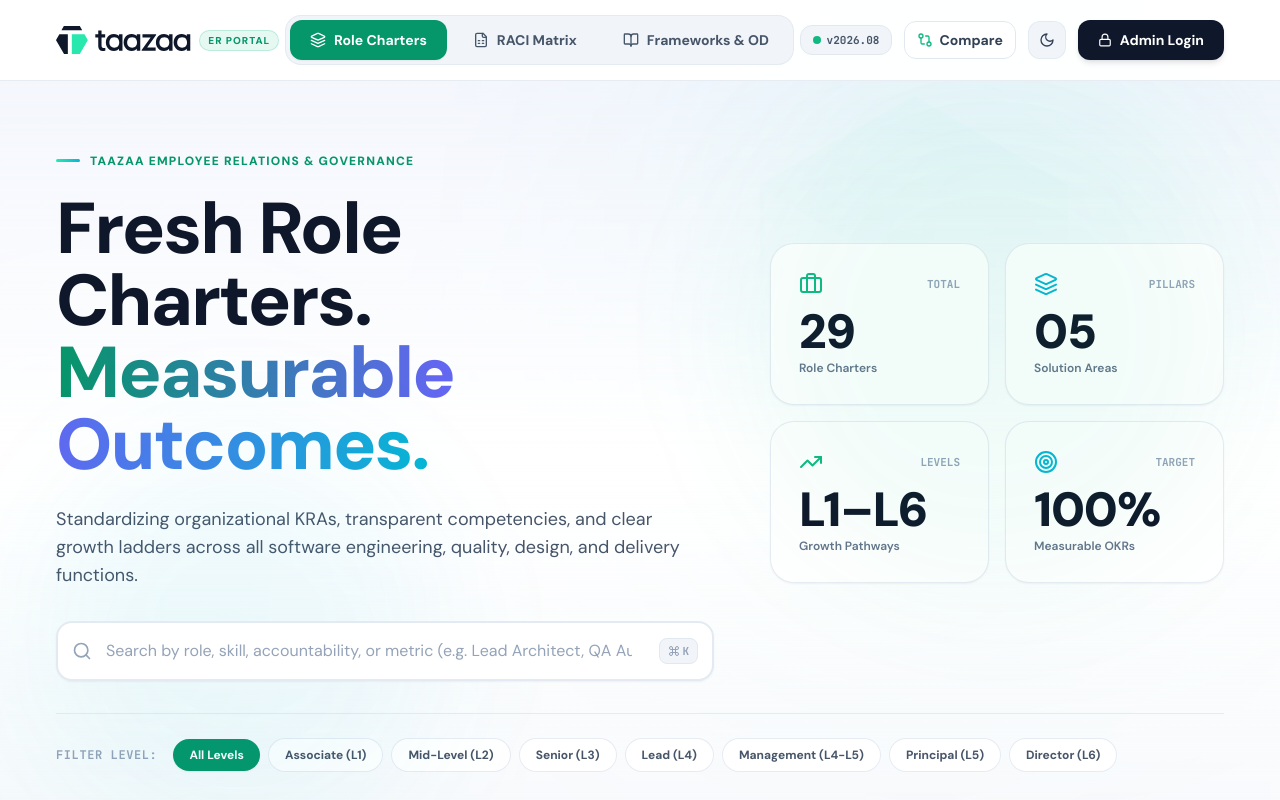
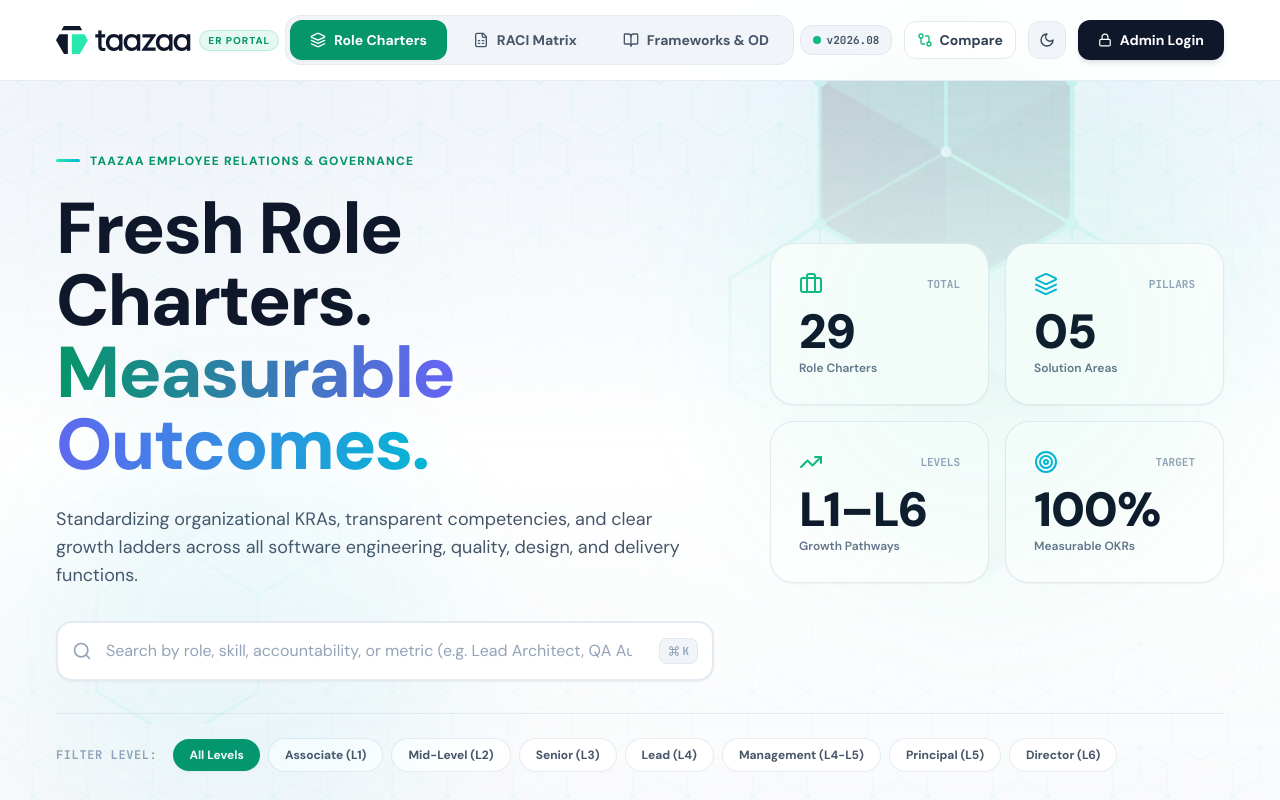
Before and after one commit to shashanksaxena-tz/taazaa-kra-portal, a React (Vite) app: page / in a window 1280 px wide. Shown: the top 800 px of the page. Built offline with nearby package versions, Linux system fonts and the light colour scheme.

Commit message:
fix(brand): render visible interconnected hexagon mesh background layer with Taazaa green and isolate role charter printout from homepage

```diff
--- a/src/App.tsx
+++ b/src/App.tsx
@@ -47,7 +47,7 @@ const MainPortalContent: React.FC = () => {
         onOpenCompareModal={() => setIsCompareModalOpen(true)}
       />
 
-      <main className="flex-1">
+      <main className="flex-1 print:hidden">
         {activeTab === 'kras' && (
           <>
             <HeroSection />
--- a/src/components/ui/TaazaaBackgroundLayer.tsx
+++ b/src/components/ui/TaazaaBackgroundLayer.tsx
@@ -4,70 +4,168 @@ export const TaazaaBackgroundLayer: React.FC = () => {
   return (
     <div className="fixed inset-0 pointer-events-none overflow-hidden z-0 select-none print:hidden">
 
-      {/* Ambient Radial Gradient Orbs with Taazaa Mint (#29E8AE) and Deep Midnight Glow */}
+      {/* 1. Seamless Full-Screen Interconnected Hexagon Tessellation (Shared-Side Honeycomb Grid) */}
+      <svg
+        className="absolute inset-0 w-full h-full opacity-[0.12] dark:opacity-[0.22] text-[#29E8AE]"
+        xmlns="http://www.w3.org/2000/svg"
+      >
+        <defs>
+          {/* Pattern with Shared-Edge Interconnected Hexagons */}
+          <pattern
+            id="taazaa_hex_pattern"
+            width="120"
+            height="104"
+            patternUnits="userSpaceOnUse"
+            patternTransform="scale(1)"
+          >
+            {/* Hexagon 1: Center (60, 52) Radius 32 */}
+            <path
+              d="M60 20 L87.7 36 L87.7 68 L60 84 L32.3 68 L32.3 36 Z"
+              fill="none"
+              stroke="currentColor"
+              strokeWidth="1.2"
+            />
+            {/* Inner Isometric 3-Facet Y-lines (Taazaa brand logo mark geometry) */}
+            <path
+              d="M60 52 L60 20 M60 52 L87.7 68 M60 52 L32.3 68"
+              stroke="currentColor"
+              strokeWidth="1.2"
+              strokeOpacity="0.8"
+            />
+            {/* Subtle Top-Facet Accent Fill */}
+            <path
+              d="M60 20 L87.7 36 L60 52 L32.3 36 Z"
+              fill="currentColor"
+              fillOpacity="0.15"
+            />
+
+            {/* Hexagon 2: Top-Left Shared Edge */}
+            <path
+              d="M0 -32 L27.7 -16 L27.7 16 L0 32 L-27.7 16 L-27.7 -16 Z"
+              fill="none"
+              stroke="currentColor"
+              strokeWidth="1.2"
+            />
+            {/* Hexagon 3: Top-Right Shared Edge */}
+            <path
+              d="M120 -32 L147.7 -16 L147.7 16 L120 32 L92.3 16 L92.3 -16 Z"
+              fill="none"
+              stroke="currentColor"
+              strokeWidth="1.2"
+            />
+            {/* Hexagon 4: Bottom-Left Shared Edge */}
+            <path
+              d="M0 72 L27.7 88 L27.7 120 L0 136 L-27.7 120 L-27.7 88 Z"
+              fill="none"
+              stroke="currentColor"
+              strokeWidth="1.2"
+            />
+            {/* Hexagon 5: Bottom-Right Shared Edge */}
+            <path
+              d="M120 72 L147.7 88 L147.7 120 L120 136 L92.3 120 L92.3 88 Z"
+              fill="none"
+              stroke="currentColor"
+              strokeWidth="1.2"
+            />
+
+            {/* Connecting Hexagon Side Junction Nodes */}
+            <circle cx="60" cy="20" r="2.5" fill="#29E8AE" />
+            <circle cx="87.7" cy="36" r="2" fill="#29E8AE" fillOpacity="0.7" />
+            <circle cx="87.7" cy="68" r="2.5" fill="#29E8AE" />
+            <circle cx="60" cy="84" r="2" fill="#29E8AE" fillOpacity="0.7" />
+            <circle cx="32.3" cy="68" r="2.5" fill="#29E8AE" />
+            <circle cx="32.3" cy="36" r="2" fill="#29E8AE" fillOpacity="0.7" />
+          </pattern>
+        </defs>
+        <rect width="100%" height="100%" fill="url(#taazaa_hex_pattern)" />
+      </svg>
+
+      {/* 2. Floating Multi-Sized Hexagon Clusters with Shared Edges & Vibrant Taazaa Green Gradients */}
+
+      {/* Cluster 1: Top-Right Giant Hexagon System */}
+      <div className="absolute -top-16 right-[-2%] sm:right-6 lg:right-16 w-[360px] sm:w-[540px] opacity-[0.28] dark:opacity-[0.42] transition-opacity">
+        <svg viewBox="0 0 300 300" fill="none" xmlns="http://www.w3.org/2000/svg" className="w-full h-auto">
+          {/* Main Giant Hexagon (Radius 80) */}
+          <path d="M150 40 L220 80 L220 160 L150 200 L80 160 L80 80 Z" fill="#07091E" stroke="#29E8AE" strokeWidth="2.5" />
+          {/* Internal Isometric Facets */}
+          <path d="M150 120 L150 40 M150 120 L220 160 M150 120 L80 160" stroke="#29E8AE" strokeWidth="2" />
+          <path d="M150 40 L220 80 L150 120 L80 80 Z" fill="#29E8AE" fillOpacity="0.35" />
+          <path d="M150 120 L220 80 V160 L150 200 Z" fill="#29E8AE" fillOpacity="0.2" />
+          <path d="M80 80 L150 120 V200 L80 160 Z" fill="#07091E" fillOpacity="0.5" />
+
+          {/* Connected Shared-Side Medium Hexagon Top-Right (Sharing edge M150 40 L220 80) */}
+          <path d="M150 40 L220 80 L220 0 L150 -40 L80 0 L80 40 Z" fill="none" stroke="#29E8AE" strokeWidth="1.8" strokeDasharray="4 4" />
+
+          {/* Connected Shared-Side Hexagon Bottom-Right (Sharing edge M220 160 L150 200) */}
+          <path d="M220 160 L290 200 L290 280 L220 320 L150 280 L150 200 Z" fill="#29E8AE" fillOpacity="0.08" stroke="#29E8AE" strokeWidth="2" />
+          <path d="M220 240 L220 160 M220 240 L290 280 M220 240 L150 280" stroke="#29E8AE" strokeWidth="1.5" />
+
+          {/* Connected Shared-Side Small Hexagon Bottom-Left (Sharing edge M150 200 L80 160) */}
+          <path d="M150 200 L80 160 L30 190 L30 250 L80 280 L150 250 Z" fill="none" stroke="#29E8AE" strokeWidth="1.8" />
+          <path d="M80 220 L80 160 M80 220 L150 250 M80 220 L30 250" stroke="#29E8AE" strokeWidth="1.2" />
+
+          {/* Accent Glowing Vertices */}
+          <circle cx="150" cy="40" r="4" fill="#29E8AE" />
+          <circle cx="220" cy="80" r="3.5" fill="#29E8AE" />
+          <circle cx="220" cy="160" r="4" fill="#29E8AE" />
+          <circle cx="150" cy="200" r="4.5" fill="#29E8AE" />
+          <circle cx="80" cy="160" r="3.5" fill="#29E8AE" />
+          <circle cx="80" cy="80" r="4" fill="#29E8AE" />
+          <circle cx="150" cy="120" r="3" fill="#FFFFFF" />
+        </svg>
+      </div>
+
+      {/* Cluster 2: Mid-Left Hexagon Chain */}
+      <div className="absolute top-[38%] -left-12 sm:left-4 w-[280px] sm:w-[420px] opacity-[0.24] dark:opacity-[0.38] transition-opacity">
+        <svg viewBox="0 0 260 260" fill="none" xmlns="http://www.w3.org/2000/svg" className="w-full h-auto">
+          {/* Hexagon 1 */}
+          <path d="M100 30 L150 60 L150 120 L100 150 L50 120 L50 60 Z" fill="#07091E" fillOpacity="0.4" stroke="#29E8AE" strokeWidth="2" />
+          <path d="M100 90 L100 30 M100 90 L150 120 M100 90 L50 120" stroke="#29E8AE" strokeWidth="1.5" />
+          <path d="M100 30 L150 60 L100 90 L50 60 Z" fill="#29E8AE" fillOpacity="0.25" />
+
+          {/* Shared Edge Hexagon 2 (Right) */}
+          <path d="M150 60 L200 90 L200 150 L150 180 L100 150 L150 120 Z" fill="none" stroke="#29E8AE" strokeWidth="1.8" />
+          <path d="M150 120 L150 60 M150 120 L200 150 M150 120 L100 150" stroke="#29E8AE" strokeWidth="1.2" strokeOpacity="0.7" />
+
+          {/* Shared Edge Hexagon 3 (Bottom) */}
+          <path d="M100 150 L150 180 L150 240 L100 270 L50 240 L50 180 Z" fill="#29E8AE" fillOpacity="0.1" stroke="#29E8AE" strokeWidth="1.8" />
+
+          <circle cx="100" cy="30" r="3" fill="#29E8AE" />
+          <circle cx="150" cy="60" r="3" fill="#29E8AE" />
+          <circle cx="150" cy="120" r="3.5" fill="#29E8AE" />
+          <circle cx="100" cy="150" r="3.5" fill="#29E8AE" />
+          <circle cx="50" cy="120" r="3" fill="#29E8AE" />
+          <circle cx="50" cy="60" r="3" fill="#29E8AE" />
+        </svg>
+      </div>
+
+      {/* Cluster 3: Bottom-Right Large Hexagon Cluster */}
+      <div className="absolute bottom-10 right-4 sm:right-16 w-[300px] sm:w-[460px] opacity-[0.22] dark:opacity-[0.35] transition-opacity">
+        <svg viewBox="0 0 280 280" fill="none" xmlns="http://www.w3.org/2000/svg" className="w-full h-auto">
+          <path d="M140 40 L195 72 L195 136 L140 168 L85 136 L85 72 Z" fill="#07091E" fillOpacity="0.6" stroke="#29E8AE" strokeWidth="2.2" />
+          <path d="M140 104 L140 40 M140 104 L195 136 M140 104 L85 136" stroke="#29E8AE" strokeWidth="1.6" />
+          <path d="M140 40 L195 72 L140 104 L85 72 Z" fill="#29E8AE" fillOpacity="0.3" />
+          <path d="M140 104 L195 72 V136 L140 168 Z" fill="#29E8AE" fillOpacity="0.15" />
+
+          {/* Outer Ring */}
+          <circle cx="140" cy="104" r="90" stroke="#29E8AE" strokeWidth="1" strokeDasharray="6 6" opacity="0.5" />
+          <circle cx="140" cy="40" r="3.5" fill="#29E8AE" />
+          <circle cx="195" cy="72" r="3" fill="#29E8AE" />
+          <circle cx="195" cy="136" r="3.5" fill="#29E8AE" />
+          <circle cx="140" cy="168" r="4" fill="#29E8AE" />
+          <circle cx="85" cy="136" r="3.5" fill="#29E8AE" />
+          <circle cx="85" cy="72" r="3" fill="#29E8AE" />
+        </svg>
+      </div>
+
+      {/* 3. Ambient Brand Radial Light Glows */}
       <div
-        className="absolute -top-40 right-[-10%] w-[800px] h-[800px] rounded-full blur-[140px] opacity-[0.14] dark:opacity-[0.20]"
+        className="absolute -top-32 right-[-5%] w-[750px] h-[750px] rounded-full blur-[140px] opacity-[0.20] dark:opacity-[0.28]"
         style={{ background: 'radial-gradient(circle, #29E8AE 0%, rgba(6, 182, 212, 0.4) 50%, transparent 70%)' }}
       />
       <div
-        className="absolute top-[40%] -left-48 w-[650px] h-[650px] rounded-full blur-[130px] opacity-[0.10] dark:opacity-[0.16]"
-        style={{ background: 'radial-gradient(circle, #06B6D4 0%, rgba(41, 232, 174, 0.3) 50%, transparent 70%)' }}
-      />
-      <div
-        className="absolute bottom-10 right-[5%] w-[700px] h-[700px] rounded-full blur-[150px] opacity-[0.08] dark:opacity-[0.14]"
-        style={{ background: 'radial-gradient(circle, #29E8AE 0%, rgba(99, 102, 241, 0.2) 60%, transparent 70%)' }}
-      />
-
-      {/* Hexagonal Isometric Geometric Watermarks (Taazaa 3-Facet Brand Mark Motif) */}
-
-      {/* Large Top-Right Isometric Hexagon Watermark */}
-      <svg
-        className="absolute top-12 right-6 lg:right-24 w-[380px] sm:w-[540px] h-auto opacity-[0.035] dark:opacity-[0.055] text-brand-400 transition-opacity duration-300"
-        viewBox="0 0 160 160"
-        fill="none"
-        xmlns="http://www.w3.org/2000/svg"
-      >
-        {/* Top Diamond */}
-        <path d="M80 15L125 41L80 67L35 41L80 15Z" fill="currentColor" stroke="currentColor" strokeWidth="1.5" strokeLinejoin="round" />
-        {/* Right Facet */}
-        <path d="M80 67L125 41V93L80 119V67Z" fill="currentColor" fillOpacity="0.8" stroke="currentColor" strokeWidth="1.5" strokeLinejoin="round" />
-        {/* Left Facet */}
-        <path d="M35 41L80 67V119L35 93V41Z" fill="currentColor" fillOpacity="0.5" stroke="currentColor" strokeWidth="1.5" strokeLinejoin="round" />
-        {/* Outer Accent Orbit Ring */}
-        <circle cx="80" cy="80" r="72" stroke="currentColor" strokeWidth="0.8" strokeDasharray="6 6" opacity="0.6" />
-      </svg>
-
-      {/* Mid-Left Floating Hexagon Group */}
-      <svg
-        className="absolute top-[48%] -left-12 w-[320px] sm:w-[420px] h-auto opacity-[0.03] dark:opacity-[0.045] text-brand-400"
-        viewBox="0 0 160 160"
-        fill="none"
-        xmlns="http://www.w3.org/2000/svg"
-      >
-        <path d="M80 20L120 43L80 66L40 43L80 20Z" fill="currentColor" stroke="currentColor" strokeWidth="1.5" />
-        <path d="M80 66L120 43V89L80 112V66Z" fill="currentColor" fillOpacity="0.7" stroke="currentColor" strokeWidth="1.5" />
-        <path d="M40 43L80 66V112L40 89V43Z" fill="currentColor" fillOpacity="0.4" stroke="currentColor" strokeWidth="1.5" />
-      </svg>
-
-      {/* Bottom-Right Geometry */}
-      <svg
-        className="absolute bottom-24 right-10 w-[260px] sm:w-[360px] h-auto opacity-[0.025] dark:opacity-[0.04] text-brand-400"
-        viewBox="0 0 160 160"
-        fill="none"
-        xmlns="http://www.w3.org/2000/svg"
-      >
-        <path d="M80 25L115 45L80 65L45 45L80 25Z" fill="currentColor" stroke="currentColor" strokeWidth="1.2" />
-        <path d="M80 65L115 45V85L80 105V65Z" fill="currentColor" fillOpacity="0.75" stroke="currentColor" strokeWidth="1.2" />
-        <path d="M45 45L80 65V105L45 85V45Z" fill="currentColor" fillOpacity="0.45" stroke="currentColor" strokeWidth="1.2" />
-      </svg>
-
-      {/* Micro-dot matrix grid texture */}
-      <div
-        className="absolute inset-0 opacity-[0.015] dark:opacity-[0.035]"
-        style={{
-          backgroundImage: `radial-gradient(circle at 1px 1px, #29E8AE 1px, transparent 0)`,
-          backgroundSize: '40px 40px',
-        }}
+        className="absolute bottom-10 left-[-10%] w-[650px] h-[650px] rounded-full blur-[140px] opacity-[0.14] dark:opacity-[0.22]"
+        style={{ background: 'radial-gradient(circle, #00D09C 0%, rgba(7, 9, 30, 0.6) 60%, transparent 75%)' }}
       />
     </div>
   );
--- a/src/index.css
+++ b/src/index.css
@@ -69,6 +69,7 @@
   header,
   footer,
   nav,
+  main,
   button,
   .print-hide,
   .print\:hidden {
```
